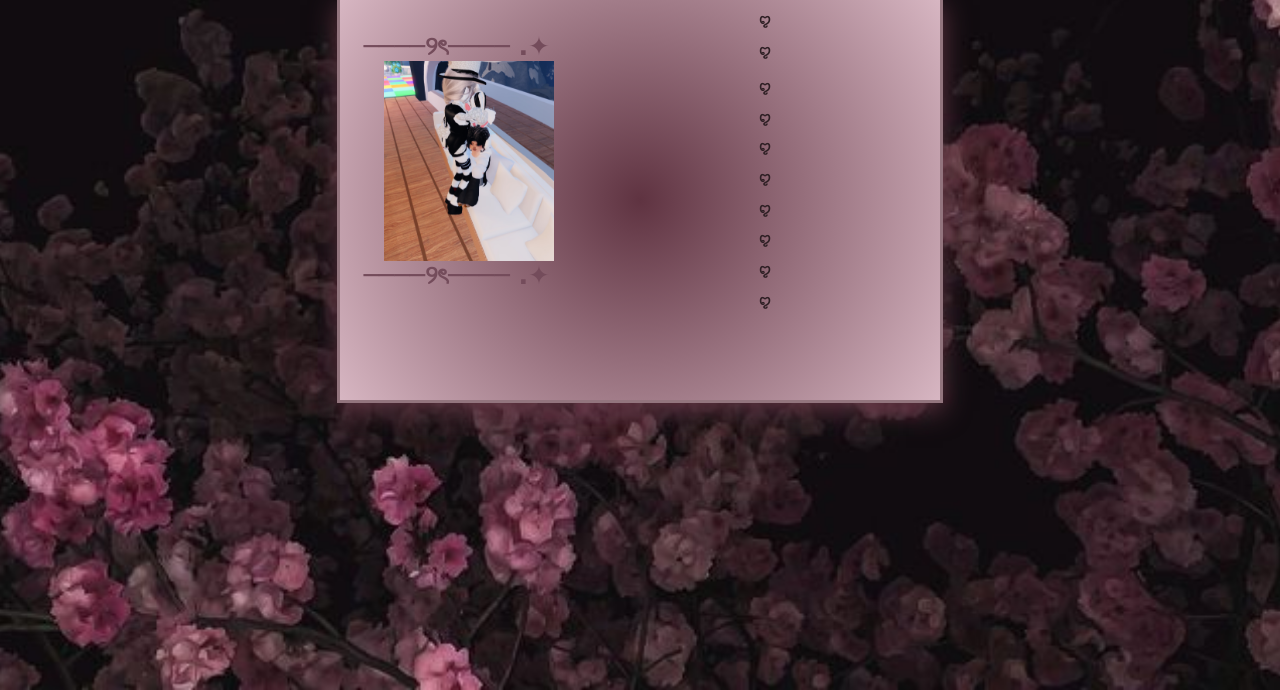
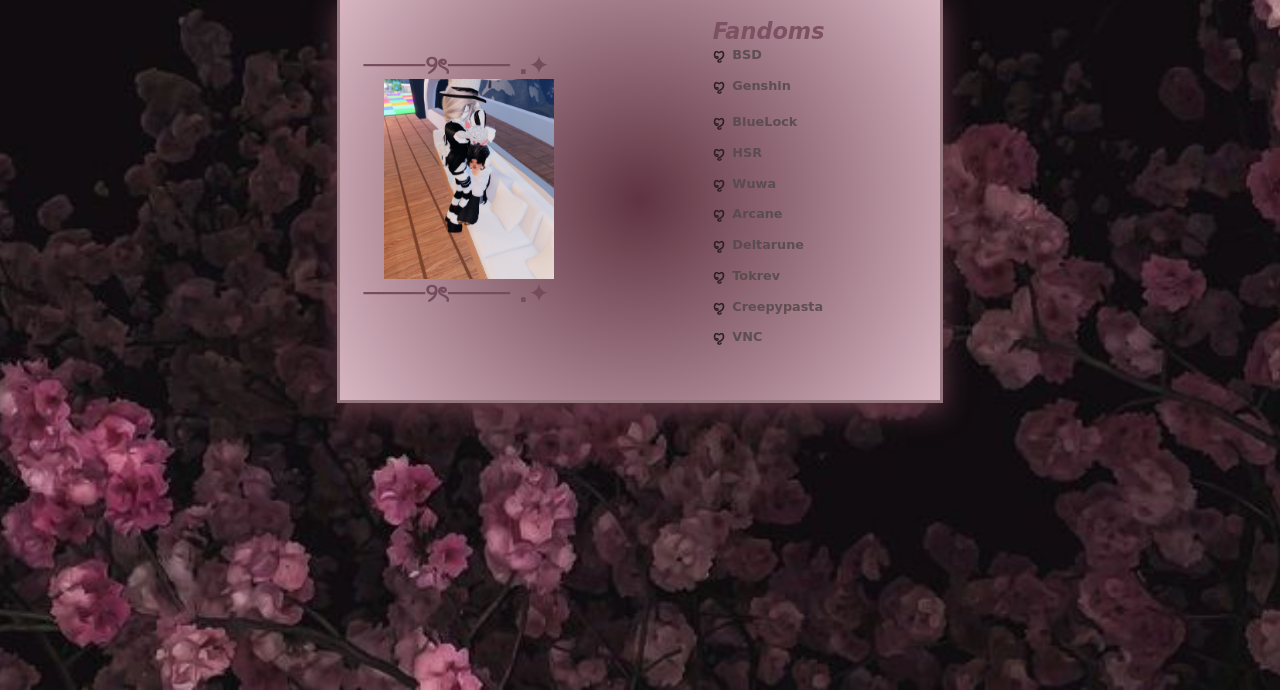
Before and after one commit to LussssSun/HomePage_Jul, a website: page index.html in a window 1280 px wide. Both pictures are taken after a click on the button "Profile". Shown: the part 144-834 px from the top of the page. Drawn offline with Linux system fonts and the light colour scheme; a web font is replaced by a local one.

Commit message:
Update index.html

```diff
--- a/index.html
+++ b/index.html
@@ -88,18 +88,17 @@
           </div>
           <div class="card_">
             <div class="align_">
-            <h3 class="title_"></h3>
-              <h3 class="textProfile"></h3>
-              <h3 class="textProfile"><h3>
-              <h3 class="textProfile"></h3>
-              <h3 class="textProfile"></h3>
-            <h3 class="title_"></h3 >
-              <h3 class="textProfile"></h3>
-              <h3 class="textProfile"></h3>
-              <h3 class="textProfile"></h3>
-              <h3 class="textProfile"></h3>
-              <h3 class="textProfile"></h3>
-              <h3 class="textProfile"></h3>
+            <h2 class="title_">Fandoms</h2>
+              <h3 class="textProfile">BSD</h3>
+              <h3 class="textProfile">Genshin<h3>
+              <h3 class="textProfile">BlueLock</h3>
+              <h3 class="textProfile">HSR</h3>
+              <h3 class="textProfile">Wuwa</h3>
+              <h3 class="textProfile">Arcane</h3>
+              <h3 class="textProfile">Deltarune</h3>
+              <h3 class="textProfile">Tokrev</h3>
+              <h3 class="textProfile">Creepypasta</h3>
+              <h3 class="textProfile">VNC</h3>
 
             </div>
           </div>
```
